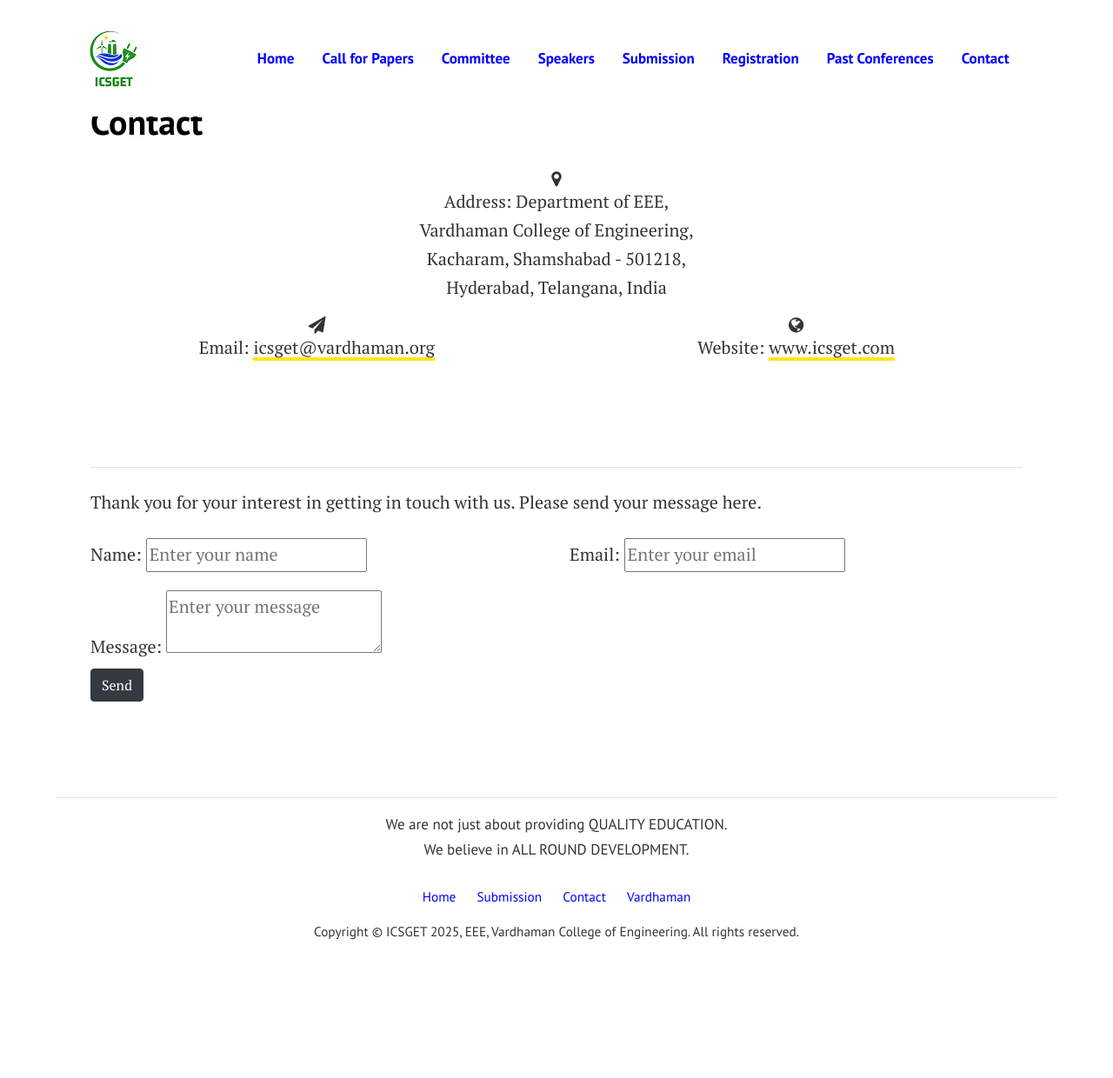
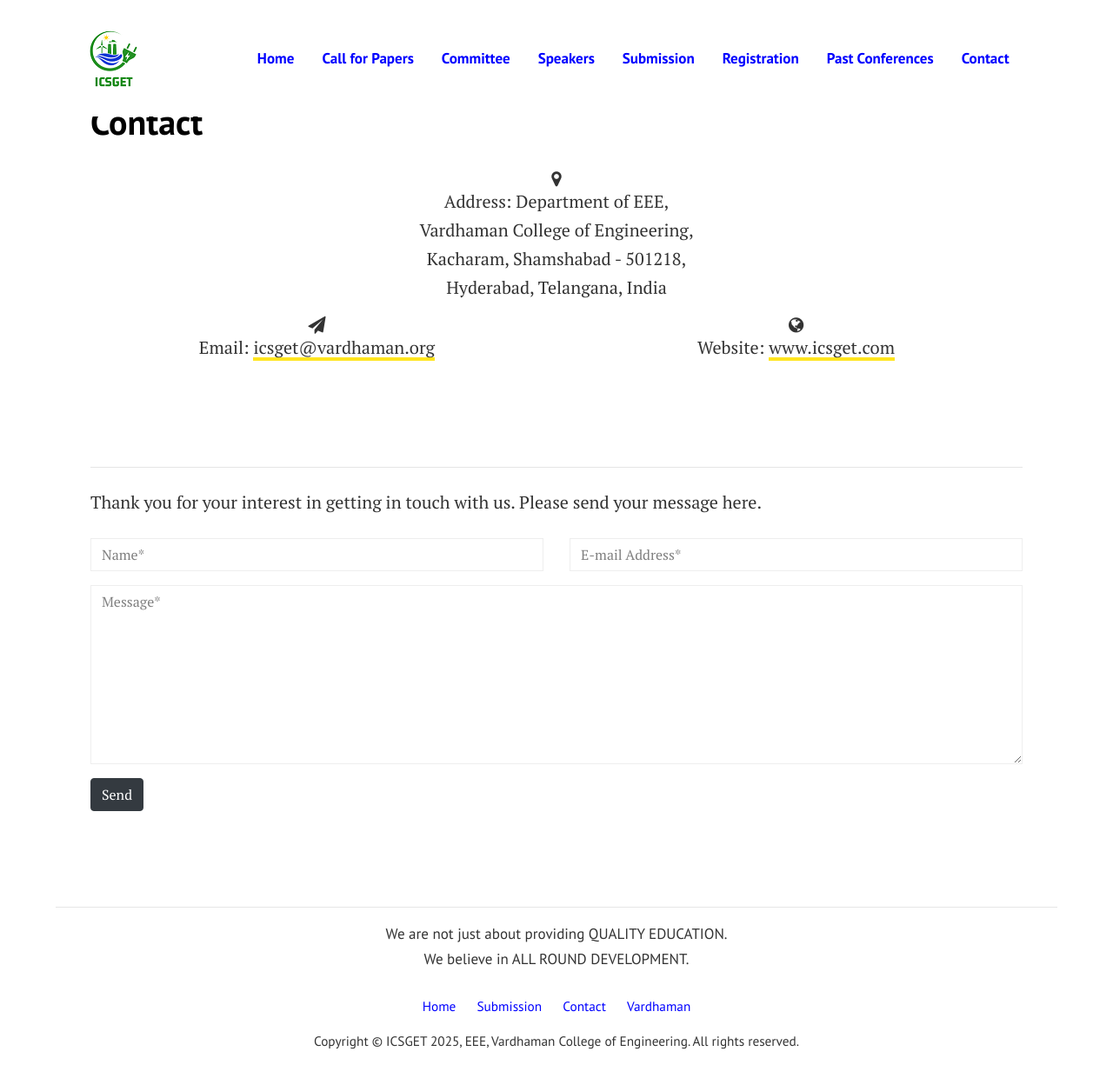
Before and after one commit to sravivarmanvce/temp, a Jekyll site: the page built from pages/contact.html, in a window 1280 px wide and 1240 px high. Shown: the whole window at 87% size. Built offline with Jekyll 4.4.1, drawn with Linux system fonts in a browser that asks for light colours.

Commit message:
Update contact.html

```diff
--- a/pages/contact.html
+++ b/pages/contact.html
@@ -41,19 +41,16 @@
 <p></p>
 
 <hr>
-<form action="https://airform.io/icsget@vardhaman.org" method="post">
+<form action="https://airform.io/icsget@vardhaman.org" method="POST">
 <p class="mb-4">Thank you for your interest in getting in touch with us. Please send your message here.</p>
 <div class="form-group row">
 <div class="col-md-6">
-<label for="fname">Name:</label>
-    <input type="text" name="name" placeholder="Enter your name"><br>
+<input class="form-control" type="text" name="name" placeholder="Name*" required>
 </div>
 <div class="col-md-6">
-<label for="email">Email:</label>
-    <input type="text" name="email" placeholder="Enter your email"><br>
+<input class="form-control" type="email" name="email" placeholder="E-mail Address*" required>
 </div>
 </div>
-<label for="message">Message:</label>
-<textarea name="message" placeholder="Enter your message"></textarea><br>
+<textarea rows="8" class="form-control mb-3" name="message" placeholder="Message*" required></textarea>
 <input class="btn btn-dark" type="submit" value="Send">
 </form>
```
